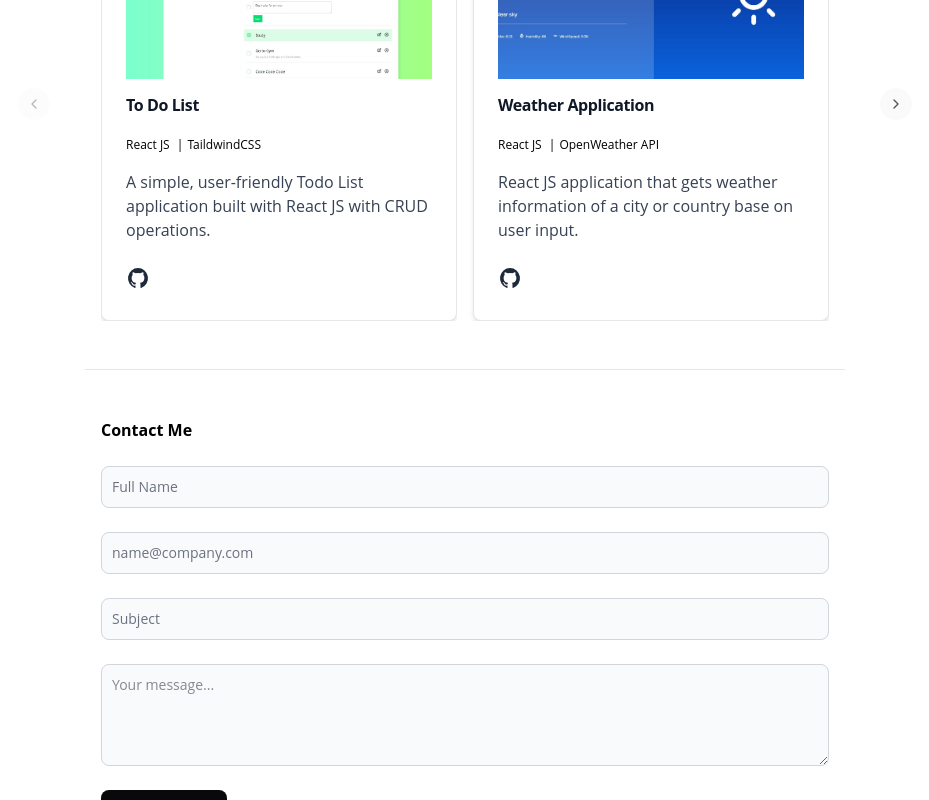
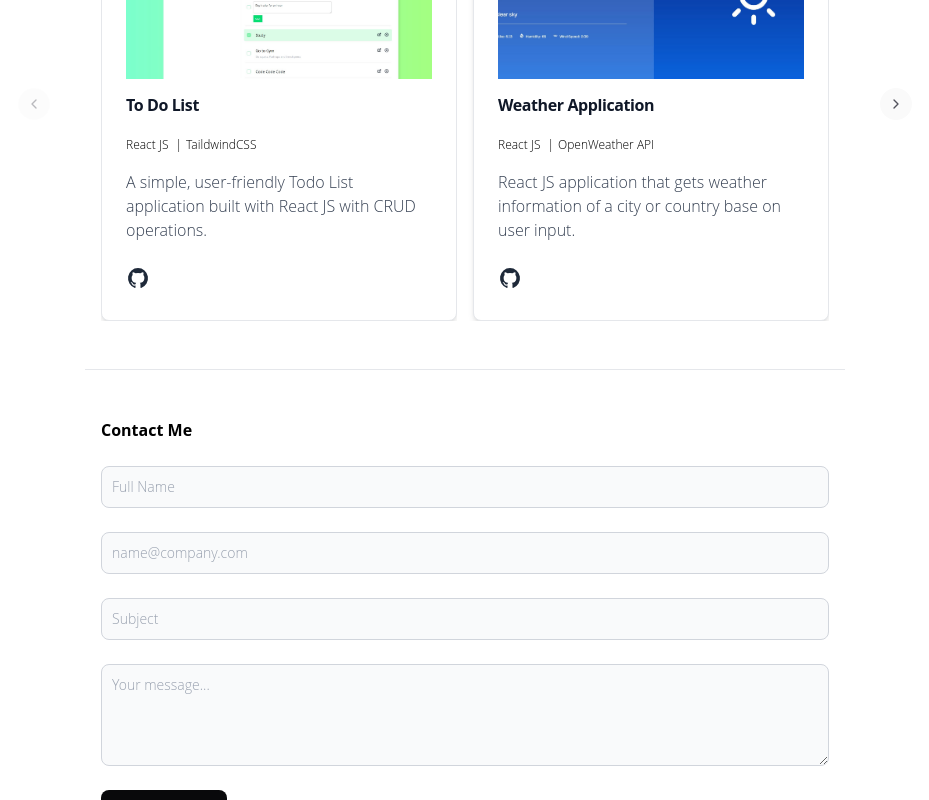
Before and after one commit to MedelDomingo/site-portfolio, a React (Vite) app: page /#/ in a window 1280 px wide. Shown: the part 1160-1960 px from the top of the page, without its empty margins (175-1104 px from the left). Built offline with nearby package versions, Linux system fonts and the light colour scheme; grey boxes are pictures that could not be loaded.

Commit message:
Additional UI changes

```diff
--- a/src/index.css
+++ b/src/index.css
@@ -17,7 +17,18 @@ textarea:focus {
   border: 1px solid var(--color-gray-500);
 }
 
+input::placeholder,
+textarea::placeholder {
+  font-weight: 300;
+  color: var(--color-gray-400);
+}
+
 a.btn-primary:hover,
 button.btn-primary:hover {
   background-color: var(--color-zinc-900);
 }
+
+p,
+li {
+  font-weight: 300;
+}
```
